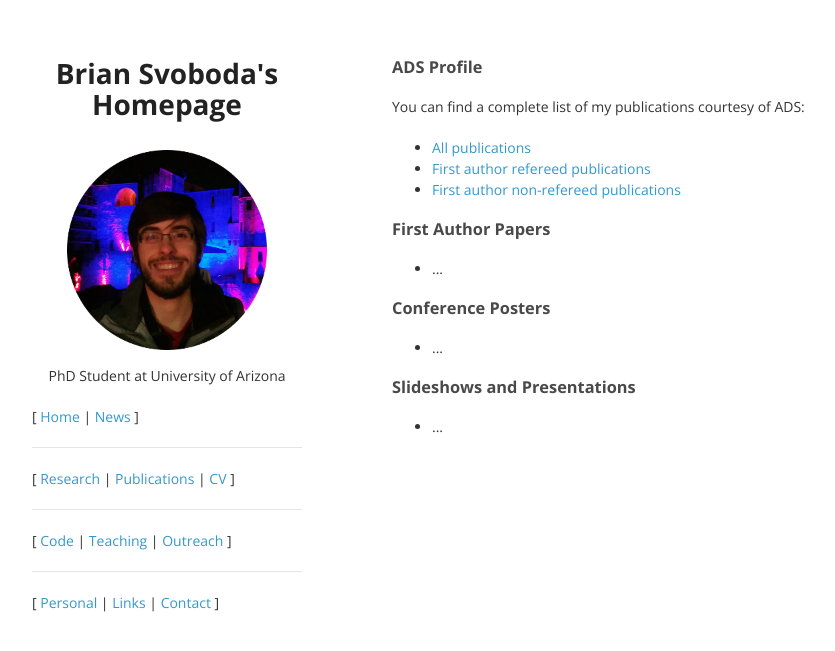
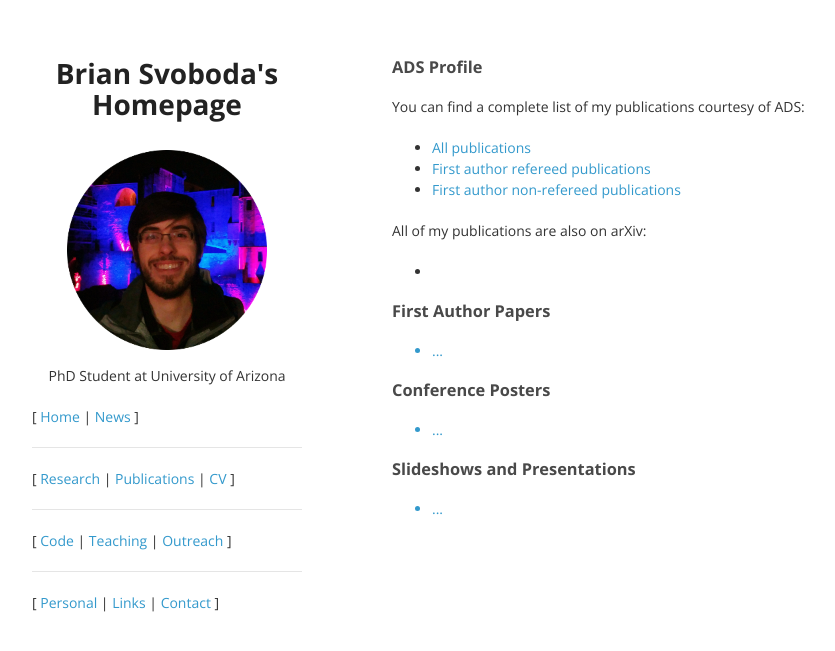
Before and after one commit to autocorr/autocorr.github.io, a Jekyll site: the page built from publications.html, in a window 1280 px wide. Shown: the top 651 px of the page, without its empty margins (178-1013 px from the left). Built offline with Jekyll 4.4.1, drawn with Linux system fonts in a browser that asks for light colours.

Commit message:
add arxiv link

```diff
--- a/publications.html
+++ b/publications.html
@@ -8,6 +8,8 @@
 <ul><li><a href="http://adsabs.harvard.edu/cgi-bin/nph-abs_connect?db_key=AST&db_key=PRE&qform=AST&arxiv_sel=astro-ph&arxiv_sel=cond-mat&arxiv_sel=cs&arxiv_sel=gr-qc&arxiv_sel=hep-ex&arxiv_sel=hep-lat&arxiv_sel=hep-ph&arxiv_sel=hep-th&arxiv_sel=math&arxiv_sel=math-ph&arxiv_sel=nlin&arxiv_sel=nucl-ex&arxiv_sel=nucl-th&arxiv_sel=physics&arxiv_sel=quant-ph&arxiv_sel=q-bio&sim_query=YES&ned_query=YES&adsobj_query=YES&aut_logic=OR&obj_logic=OR&author=svoboda%2C+brian&object=&start_mon=&start_year=&end_mon=&end_year=&ttl_logic=OR&title=&txt_logic=OR&text=&nr_to_return=200&start_nr=1&jou_pick=ALL&ref_stems=&data_and=ALL&group_and=ALL&start_entry_day=&start_entry_mon=&start_entry_year=&end_entry_day=&end_entry_mon=&end_entry_year=&min_score=&sort=SCORE&data_type=SHORT&aut_syn=YES&ttl_syn=YES&txt_syn=YES&aut_wt=1.0&obj_wt=1.0&ttl_wt=0.3&txt_wt=3.0&aut_wgt=YES&obj_wgt=YES&ttl_wgt=YES&txt_wgt=YES&ttl_sco=YES&txt_sco=YES&version=1">All publications</a></li>
 <li><a href="http://adsabs.harvard.edu/cgi-bin/nph-abs_connect?db_key=AST&db_key=PRE&qform=AST&arxiv_sel=astro-ph&arxiv_sel=cond-mat&arxiv_sel=cs&arxiv_sel=gr-qc&arxiv_sel=hep-ex&arxiv_sel=hep-lat&arxiv_sel=hep-ph&arxiv_sel=hep-th&arxiv_sel=math&arxiv_sel=math-ph&arxiv_sel=nlin&arxiv_sel=nucl-ex&arxiv_sel=nucl-th&arxiv_sel=physics&arxiv_sel=quant-ph&arxiv_sel=q-bio&sim_query=YES&ned_query=YES&adsobj_query=YES&aut_logic=OR&obj_logic=OR&author=%5Esvoboda%2C+brian&object=&start_mon=&start_year=&end_mon=&end_year=&ttl_logic=OR&title=&txt_logic=OR&text=&nr_to_return=200&start_nr=1&jou_pick=NO&ref_stems=&data_and=ALL&group_and=ALL&start_entry_day=&start_entry_mon=&start_entry_year=&end_entry_day=&end_entry_mon=&end_entry_year=&min_score=&sort=SCORE&data_type=SHORT&aut_syn=YES&ttl_syn=YES&txt_syn=YES&aut_wt=1.0&obj_wt=1.0&ttl_wt=0.3&txt_wt=3.0&aut_wgt=YES&obj_wgt=YES&ttl_wgt=YES&txt_wgt=YES&ttl_sco=YES&txt_sco=YES&version=1">First author refereed publications</a></li>
 <li><a href="http://adsabs.harvard.edu/cgi-bin/nph-abs_connect?db_key=AST&db_key=PRE&qform=AST&arxiv_sel=astro-ph&arxiv_sel=cond-mat&arxiv_sel=cs&arxiv_sel=gr-qc&arxiv_sel=hep-ex&arxiv_sel=hep-lat&arxiv_sel=hep-ph&arxiv_sel=hep-th&arxiv_sel=math&arxiv_sel=math-ph&arxiv_sel=nlin&arxiv_sel=nucl-ex&arxiv_sel=nucl-th&arxiv_sel=physics&arxiv_sel=quant-ph&arxiv_sel=q-bio&sim_query=YES&ned_query=YES&adsobj_query=YES&aut_logic=OR&obj_logic=OR&author=%5Esvoboda%2C+brian&object=&start_mon=&start_year=&end_mon=&end_year=&ttl_logic=OR&title=&txt_logic=OR&text=&nr_to_return=200&start_nr=1&jou_pick=EXCL&ref_stems=&data_and=ALL&group_and=ALL&start_entry_day=&start_entry_mon=&start_entry_year=&end_entry_day=&end_entry_mon=&end_entry_year=&min_score=&sort=SCORE&data_type=SHORT&aut_syn=YES&ttl_syn=YES&txt_syn=YES&aut_wt=1.0&obj_wt=1.0&ttl_wt=0.3&txt_wt=3.0&aut_wgt=YES&obj_wgt=YES&ttl_wgt=YES&txt_wgt=YES&ttl_sco=YES&txt_sco=YES&version=1">First author non-refereed publications</a></li></ul>
+<p>All of my publications are also on arXiv:</p>
+<ul><li><a href="http://arxiv.org/find/all/1/au:+Svoboda_Brian/0/1/0/all/0/1"</li></ul>
 
 <h3>First Author Papers</h3>
 <ul><li>...</li></ul>
```
